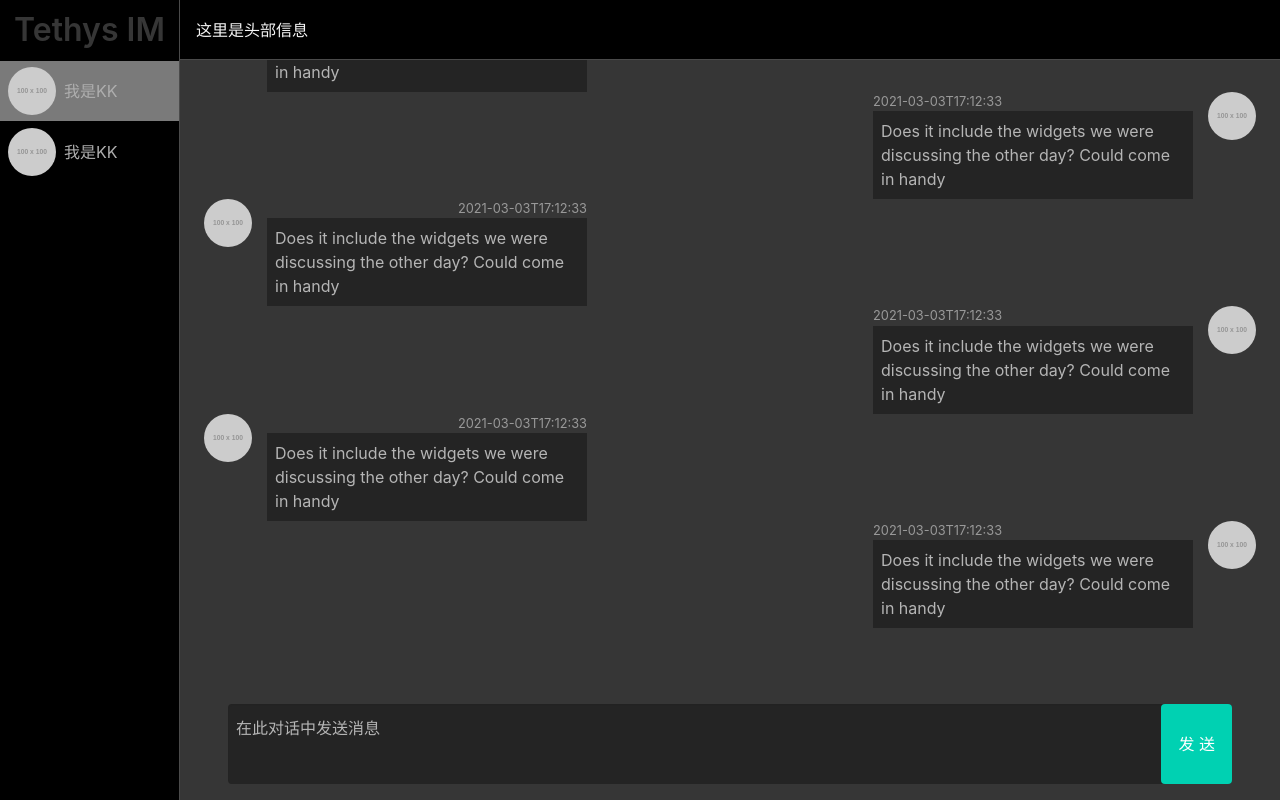
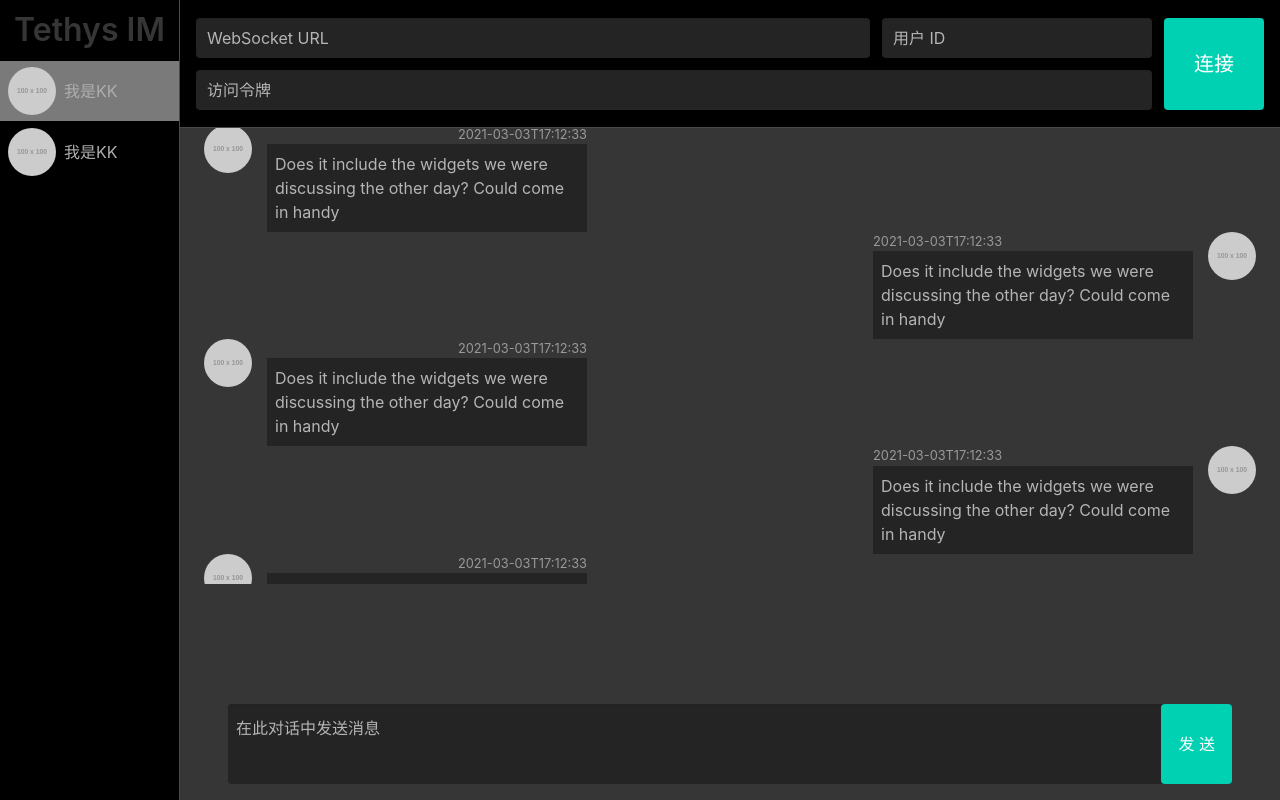
Before and after one commit to chenfeng107/alibaba, a Vue app in the folder tethys-web/: page / in a window 1280 px wide. Built offline with nearby package versions, Linux system fonts and the light colour scheme.

Commit message:
新增 header 布局

```diff
--- a/tethys-web/src/App.vue
+++ b/tethys-web/src/App.vue
@@ -1,7 +1,9 @@
 <template>
   <div class="chat-container">
     <div class="chat-inner">
-      <div class="chat-top px-4">这里是头部信息</div>
+      <div class="chat-top px-4">
+        <chat-header></chat-header>
+      </div>
       <div class="chat-left">
         <div class="has-text-centered py-3">
           <h1 class="title">Tethys IM</h1>
@@ -23,12 +25,13 @@
 <script lang="ts">
 import { defineComponent } from "vue";
 import ChatAction from "./components/ChatAction.vue";
+import ChatHeader from "./components/ChatHeader.vue";
 import ChatMessageList from "./components/ChatMessageList.vue";
 import ChatSessionList from "./components/ChatSessionList.vue";
 
 export default defineComponent({
   name: "App",
-  components: { ChatAction, ChatSessionList, ChatMessageList },
+  components: { ChatAction, ChatSessionList, ChatMessageList, ChatHeader },
 });
 </script>
 
--- /dev/null
+++ b/tethys-web/src/components/ChatHeader.vue
@@ -0,0 +1,106 @@
+<template>
+  <div class="header-container">
+    <div class="form-container mr-3">
+      <div class="row1">
+        <div class="is-flex-grow-1 mr-3 mb-3">
+          <input
+            class="input c-input"
+            placeholder="WebSocket URL"
+            :readonly="connected"
+          />
+        </div>
+        <div class="uid-div">
+          <input
+            class="input c-input"
+            placeholder="用户 ID"
+            :readonly="connected"
+          />
+        </div>
+      </div>
+      <div>
+        <input
+          class="input c-input"
+          placeholder="访问令牌"
+          :readonly="connected"
+        />
+      </div>
+    </div>
+    <div class="btn-div is-align-items-end">
+      <button
+        v-if="!connected"
+        @click="connect"
+        class="button is-size-5 btn is-primary"
+      >
+        连接
+      </button>
+      <button v-else @click="disconnect" class="button is-size-5 btn is-danger">
+        断开
+      </button>
+    </div>
+  </div>
+</template>
+
+<script lang="ts">
+import { defineComponent } from "vue";
+export default defineComponent({
+  name: "ChatHeader",
+  data: () => ({
+    connected: false,
+  }),
+  methods: {
+    connect() {
+      this.connected = true;
+    },
+    disconnect() {
+      this.connected = false;
+    },
+  },
+});
+</script>
+
+<style scoped>
+.header-container {
+  display: flex;
+  width: 100%;
+}
+
+.form-container {
+  display: flex;
+  width: 100%;
+  flex-direction: column;
+}
+
+.row1 {
+  display: flex;
+  width: 100%;
+  flex-direction: row;
+  justify-content: space-between;
+}
+
+.uid-div {
+  max-width: 300px;
+}
+
+.form-container .c-input {
+  background: var(--black-ter);
+  border: var(--black-ter);
+  color: var(--grey-light);
+}
+
+.form-container .c-input::placeholder {
+  color: var(--grey-light);
+}
+
+.form-container .c-input:read-only {
+  color: var(--grey-dark);
+}
+
+.btn-div {
+  min-width: 100px;
+}
+
+.btn-div .btn {
+  width: 100%;
+  height: 100%;
+}
+</style>
--- a/tethys-web/src/variables.css
+++ b/tethys-web/src/variables.css
@@ -6,7 +6,7 @@
   --grey: hsl(0, 0%, 48%);
   --grey-light: hsl(0, 0%, 71%);
 
-  --chat-top-height: 60px;
+  --chat-top-height: 128px;
   --chat-left-width: 180px;
   --chat-action-height: 88px;
 }
```
